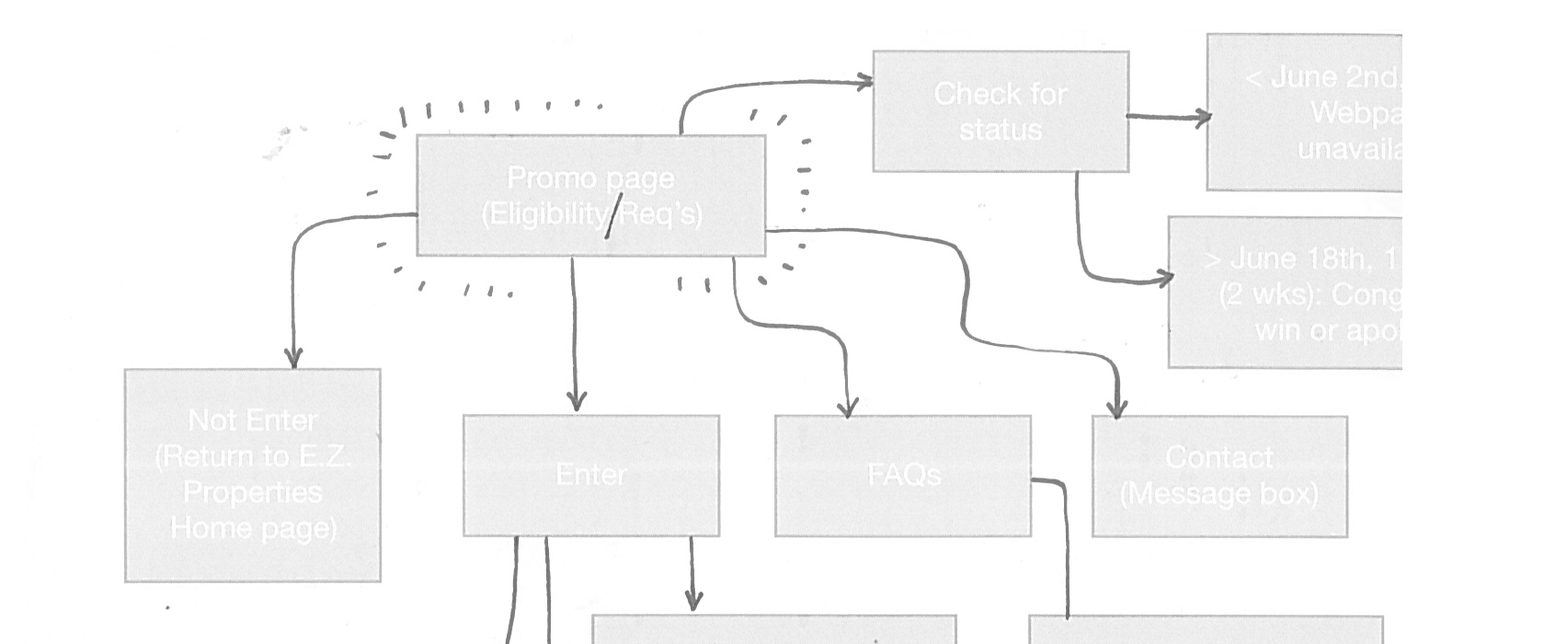
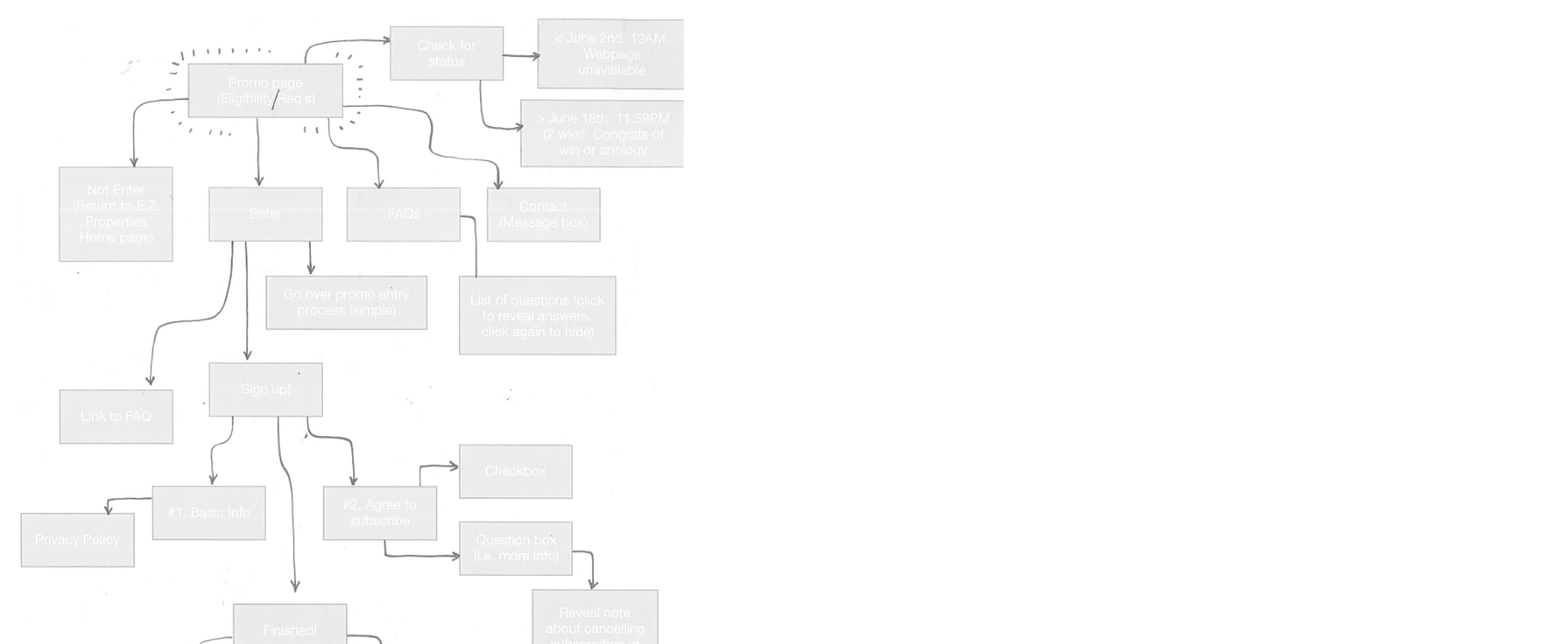
Before and after one commit to mshang216/applications2018spring, a plain HTML site: page free-apartment-promotion/flow-chart/flowchart.html in a window 1280 px wide. Shown: the top 700 px of the page at 92% size, 1704 px wide, since content can reach past the window. Drawn offline with Linux system fonts and the light colour scheme.

Commit message:
Add files via upload

```diff
--- a/free-apartment-promotion/flow-chart/flowchart.html
+++ b/free-apartment-promotion/flow-chart/flowchart.html
@@ -4,6 +4,6 @@
 	<title>Flowchart Revised</title>
 </head>
 <body>
-	<img src="images/flowchart.jpg">
+	<img src="images/flowchart.jpg" width="750px">
 </body>
 </html>
```
